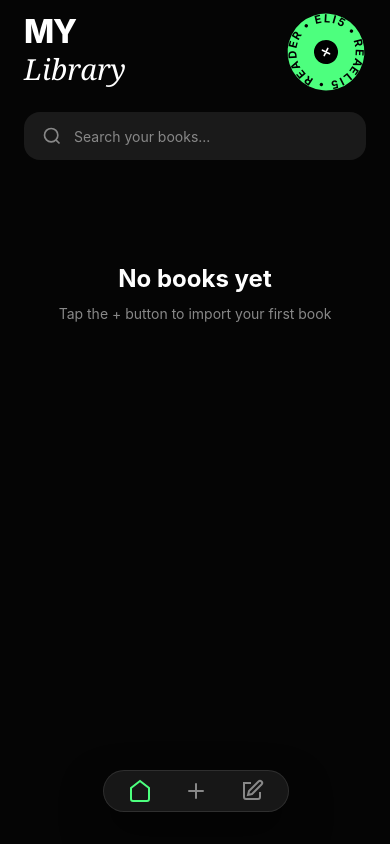
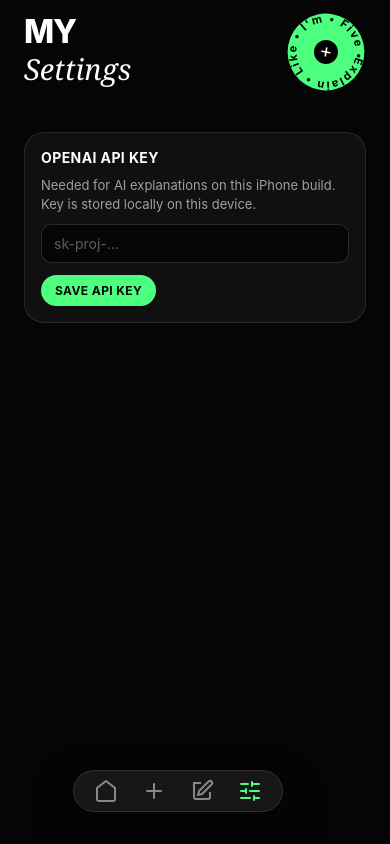
Before and after one commit to bailey-nguyen-108/eli5-reader, a React Native app: screen /Settings in a window 390 px wide. Built offline with nearby package versions, Linux system fonts and the light colour scheme.

Commit message:
Add settings screen and restore reader selection flow

```diff
--- a/App.tsx
+++ b/App.tsx
@@ -8,12 +8,14 @@ import ImportScreen from './src/screens/ImportScreen';
 import ELI5ReaderScreen from './src/screens/ELI5ReaderScreen';
 import LibraryScreen from './src/screens/LibraryScreen';
 import NotebookScreen from './src/screens/NotebookScreen';
+import SettingsScreen from './src/screens/SettingsScreen';
 
 export type RootStackParamList = {
   Import: undefined;
   Reader: undefined;
   Library: undefined;
   Notebook: undefined;
+  Settings: undefined;
 };
 
 const Stack = createNativeStackNavigator<RootStackParamList>();
@@ -36,6 +38,7 @@ export default function App() {
             <Stack.Screen name="Reader" component={ELI5ReaderScreen} />
             <Stack.Screen name="Library" component={LibraryScreen} />
             <Stack.Screen name="Notebook" component={NotebookScreen} />
+            <Stack.Screen name="Settings" component={SettingsScreen} />
           </Stack.Navigator>
         </NavigationContainer>
       </AppProvider>
--- a/src/components/ImportSticker.tsx
+++ b/src/components/ImportSticker.tsx
@@ -37,9 +37,7 @@ export default function ImportSticker() {
           letterSpacing="2"
           fontFamily="Inter"
         >
-          <TextPath href="#circle-path">
-            ELI5 • READER • ELI5 • READER •
-          </TextPath>
+          <TextPath href="#circle-path">Explain • Like • I'm • Five • </TextPath>
         </Text>
         <Circle cx="50" cy="50" r="15" fill="black" />
         <Path
--- a/src/components/NavigationBar.tsx
+++ b/src/components/NavigationBar.tsx
@@ -16,6 +16,7 @@ export default function NavigationBar() {
   const isLibrary = route.name === 'Library';
   const isImport = route.name === 'Import';
   const isNotebook = route.name === 'Notebook';
+  const isSettings = route.name === 'Settings';
 
   return (
     <View style={[styles.navIsland, { bottom: Math.max(insets.bottom, 18) + 14 }]}>
@@ -69,6 +70,69 @@ export default function NavigationBar() {
           />
         </Svg>
       </TouchableOpacity>
+
+      {/* Settings Icon */}
+      <TouchableOpacity
+        style={styles.navItem}
+        onPress={() => navigation.navigate('Settings')}
+      >
+        <Svg width="24" height="24" viewBox="0 0 24 24">
+          <Path
+            d="M10 5H3"
+            stroke={isSettings ? '#4DFF7E' : '#888'}
+            strokeWidth="2"
+            strokeLinecap="round"
+          />
+          <Path
+            d="M12 19H3"
+            stroke={isSettings ? '#4DFF7E' : '#888'}
+            strokeWidth="2"
+            strokeLinecap="round"
+          />
+          <Path
+            d="M14 3v4"
+            stroke={isSettings ? '#4DFF7E' : '#888'}
+            strokeWidth="2"
+            strokeLinecap="round"
+          />
+          <Path
+            d="M16 17v4"
+            stroke={isSettings ? '#4DFF7E' : '#888'}
+            strokeWidth="2"
+            strokeLinecap="round"
+          />
+          <Path
+            d="M21 12h-9"
+            stroke={isSettings ? '#4DFF7E' : '#888'}
+            strokeWidth="2"
+            strokeLinecap="round"
+          />
+          <Path
+            d="M21 19h-5"
+            stroke={isSettings ? '#4DFF7E' : '#888'}
+            strokeWidth="2"
+            strokeLinecap="round"
+          />
+          <Path
+            d="M21 5h-7"
+            stroke={isSettings ? '#4DFF7E' : '#888'}
+            strokeWidth="2"
+            strokeLinecap="round"
+          />
+          <Path
+            d="M8 10v4"
+            stroke={isSettings ? '#4DFF7E' : '#888'}
+            strokeWidth="2"
+            strokeLinecap="round"
+          />
+          <Path
+            d="M8 12H3"
+            stroke={isSettings ? '#4DFF7E' : '#888'}
+            strokeWidth="2"
+            strokeLinecap="round"
+          />
+        </Svg>
+      </TouchableOpacity>
     </View>
   );
 }
@@ -77,13 +141,13 @@ const styles = StyleSheet.create({
   navIsland: {
     position: 'absolute',
     left: '50%',
-    transform: [{ translateX: -92 }],
+    transform: [{ translateX: -122 }],
     backgroundColor: 'rgba(25, 25, 25, 0.95)',
     paddingVertical: 8,
-    paddingHorizontal: 24,
+    paddingHorizontal: 20,
     borderRadius: 40,
     flexDirection: 'row',
-    gap: 32,
+    gap: 24,
     borderWidth: 1,
     borderColor: 'rgba(255,255,255,0.1)',
     shadowColor: '#000',
--- a/src/screens/ELI5ReaderScreen.tsx
+++ b/src/screens/ELI5ReaderScreen.tsx
@@ -198,22 +198,6 @@ export default function ELI5ReaderScreen({ navigation }: ELI5ReaderScreenProps)
     setIsHighlightedSelection(false);
 
     await requestELI5Explanation(selectionValue, trimmedParagraph);
-  };
-
-  const handleNativeWordExplain = async (
-    rawWord: string,
-    paragraph: string,
-    chapterId: string
-  ) => {
-    const cleanedWord = rawWord.replace(/^[^\p{L}\p{N}]+|[^\p{L}\p{N}]+$/gu, '');
-    if (cleanedWord.length < 2) return;
-
-    setCurrentChapterId(chapterId);
-    setCurrentSelection(cleanedWord);
-    setCurrentSelectionContext(paragraph.trim());
-    setIsHighlightedSelection(false);
-
-    await requestELI5Explanation(cleanedWord, paragraph.trim());
   };
 
   const handleCopy = () => {
@@ -484,42 +468,27 @@ export default function ELI5ReaderScreen({ navigation }: ELI5ReaderScreenProps)
             <View key={chapter.id} style={styles.chapterSection}>
               {/* Chapter Content */}
               {chapter.content.split('\n\n').filter(p => p.trim()).map((paragraph, paraIndex) => (
-                Platform.OS === 'web' ? (
                 <Text
                   key={`${chapter.id}-${paraIndex}`}
                   style={styles.paragraph}
                   selectable
-                    {...{
+                  onLongPress={
+                    Platform.OS === 'web'
+                      ? undefined
+                      : () => handleNativeParagraphExplain(paragraph, chapter.id)
+                  }
+                  {...(Platform.OS === 'web'
+                    ? {
                         onMouseUp: () => {
                           setCurrentChapterId(chapter.id);
                           setCurrentSelectionContext(paragraph.trim());
                           handleTextSelection();
                         },
-                    }}
+                      }
+                    : {})}
                 >
                   {renderHighlightedText(paragraph.trim())}
                 </Text>
-                ) : (
-                  <Text
-                    key={`${chapter.id}-${paraIndex}`}
-                    style={styles.paragraph}
-                    onLongPress={() => handleNativeParagraphExplain(paragraph, chapter.id)}
-                  >
-                    {paragraph
-                      .trim()
-                      .split(/\s+/)
-                      .map((word, wordIndex, words) => (
-                        <Text
-                          key={`${chapter.id}-${paraIndex}-${wordIndex}`}
-                          onPress={() => handleNativeWordExplain(word, paragraph, chapter.id)}
-                          style={styles.wordTapTarget}
-                        >
-                          {word}
-                          {wordIndex < words.length - 1 ? ' ' : ''}
-                        </Text>
-                      ))}
-                  </Text>
-                )
               ))}
             </View>
           ))}
@@ -642,9 +611,6 @@ const styles = StyleSheet.create({
     color: '#f0f0f0',
     marginBottom: 28,
   },
-  wordTapTarget: {
-    color: '#f0f0f0',
-  },
   highlightActive: {
     backgroundColor: '#4DFF7E',
     color: '#000000',
--- a/src/screens/ImportScreen.tsx
+++ b/src/screens/ImportScreen.tsx
@@ -1,4 +1,4 @@
-import React, { useState, useMemo, useEffect } from 'react';
+import React, { useState, useMemo } from 'react';
 import {
   View,
   Text,
@@ -50,8 +50,7 @@ export default function ImportScreen({ navigation }: ImportScreenProps) {
   const [processingFileName, setProcessingFileName] = useState('');
   const [menuOpenBookId, setMenuOpenBookId] = useState<string | null>(null);
   const [pendingImport, setPendingImport] = useState<PendingImport | null>(null);
-  const { books, addBook, openBook, deleteBook, settings, updateSettings } = useAppContext();
-  const [apiKeyInput, setApiKeyInput] = useState('');
+  const { books, addBook, openBook, deleteBook } = useAppContext();
 
   // Get recent uploads (last 5 books, sorted by upload date)
   const recentFiles = useMemo(() => {
@@ -59,10 +58,6 @@ export default function ImportScreen({ navigation }: ImportScreenProps) {
       .sort((a, b) => b.uploadedAt - a.uploadedAt)
       .slice(0, 5);
   }, [books]);
-
-  useEffect(() => {
-    setApiKeyInput(settings.openaiApiKey || '');
-  }, [settings.openaiApiKey]);
 
   const createPendingImport = (
     parseResult: Awaited<ReturnType<typeof parseFile>>,
@@ -257,15 +252,6 @@ export default function ImportScreen({ navigation }: ImportScreenProps) {
     });
   };
 
-  const handleSaveApiKey = async () => {
-    const trimmed = apiKeyInput.trim();
-    await updateSettings({ openaiApiKey: trimmed || undefined });
-    notify(
-      'API Key Saved',
-      trimmed ? 'OpenAI API key saved locally on this device.' : 'OpenAI API key cleared.'
-    );
-  };
-
   return (
     <View style={styles.container}>
       <StatusBar barStyle="light-content" />
@@ -288,27 +274,6 @@ export default function ImportScreen({ navigation }: ImportScreenProps) {
           if (menuOpenBookId) setMenuOpenBookId(null);
         }}
       >
-        <View style={styles.apiKeyCard}>
-          <Text style={styles.apiKeyTitle}>AI Key (for this device)</Text>
-          <TextInput
-            style={styles.apiKeyInput}
-            value={apiKeyInput}
-            onChangeText={setApiKeyInput}
-            autoCapitalize="none"
-            autoCorrect={false}
-            placeholder="sk-proj-..."
-            placeholderTextColor="rgba(255,255,255,0.38)"
-          />
-          <TouchableOpacity
-            style={styles.apiKeySaveButton}
-            onPress={handleSaveApiKey}
-            activeOpacity={0.75}
-          >
-            <Text style={styles.apiKeySaveButtonText}>Save API Key</Text>
-          </TouchableOpacity>
-        </View>
-
-
         {/* Upload Area */}
         <TouchableOpacity
           style={styles.uploadArea}
@@ -553,46 +518,6 @@ const styles = StyleSheet.create({
     fontSize: 29,
     fontWeight: '400',
     color: '#ffffff',
-  },
-  apiKeyCard: {
-    borderRadius: 16,
-    backgroundColor: '#101010',
-    borderWidth: 1,
-    borderColor: 'rgba(255,255,255,0.1)',
-    padding: 14,
-    gap: 10,
-    marginBottom: 20,
-  },
-  apiKeyTitle: {
-    fontSize: 12,
-    fontWeight: '700',
-    letterSpacing: 1,
-    textTransform: 'uppercase',
-    color: '#8f8f8f',
-  },
-  apiKeyInput: {
-    borderRadius: 10,
-    borderWidth: 1,
-    borderColor: 'rgba(255,255,255,0.12)',
-    backgroundColor: '#060606',
-    color: '#ffffff',
-    paddingHorizontal: 12,
-    paddingVertical: 10,
-    fontSize: 14,
-  },
-  apiKeySaveButton: {
-    alignSelf: 'flex-start',
-    borderRadius: 999,
-    backgroundColor: '#4DFF7E',
-    paddingHorizontal: 14,
-    paddingVertical: 8,
-  },
-  apiKeySaveButtonText: {
-    color: '#050505',
-    fontSize: 12,
-    fontWeight: '700',
-    letterSpacing: 0.4,
-    textTransform: 'uppercase',
   },
   uploadArea: {
     borderWidth: 2,
--- /dev/null
+++ b/src/screens/SettingsScreen.tsx
@@ -0,0 +1,175 @@
+import React, { useEffect, useState } from 'react';
+import {
+  View,
+  Text,
+  StyleSheet,
+  ScrollView,
+  StatusBar,
+  TextInput,
+  TouchableOpacity,
+} from 'react-native';
+import { NativeStackNavigationProp } from '@react-navigation/native-stack';
+import { useSafeAreaInsets } from 'react-native-safe-area-context';
+import { RootStackParamList } from '../../App';
+import ImportSticker from '../components/ImportSticker';
+import NavigationBar from '../components/NavigationBar';
+import { useAppContext } from '../context/AppContext';
+import { notify } from '../utils/dialogs';
+
+type SettingsScreenNavigationProp = NativeStackNavigationProp<
+  RootStackParamList,
+  'Settings'
+>;
+
+interface SettingsScreenProps {
+  navigation: SettingsScreenNavigationProp;
+}
+
+export default function SettingsScreen({ navigation }: SettingsScreenProps) {
+  const insets = useSafeAreaInsets();
+  const { settings, updateSettings } = useAppContext();
+  const [apiKeyInput, setApiKeyInput] = useState('');
+
+  useEffect(() => {
+    setApiKeyInput(settings.openaiApiKey || '');
+  }, [settings.openaiApiKey]);
+
+  const handleSaveApiKey = async () => {
+    const trimmed = apiKeyInput.trim();
+    await updateSettings({ openaiApiKey: trimmed || undefined });
+    notify(
+      'Saved',
+      trimmed
+        ? 'OpenAI API key saved on this device.'
+        : 'OpenAI API key removed from this device.'
+    );
+  };
+
+  return (
+    <View style={styles.container}>
+      <StatusBar barStyle="light-content" />
+
+      <View style={[styles.header, { paddingTop: insets.top + 12 }]}>
+        <View style={styles.pageTitle}>
+          <Text style={styles.pageTitleMain}>MY</Text>
+          <Text style={styles.pageTitleSub}>Settings</Text>
+        </View>
+        <ImportSticker />
+      </View>
+
+      <ScrollView
+        style={styles.content}
+        contentContainerStyle={styles.contentInner}
+        showsVerticalScrollIndicator={false}
+      >
+        <View style={styles.card}>
+          <Text style={styles.cardTitle}>OpenAI API Key</Text>
+          <Text style={styles.cardHint}>
+            Needed for AI explanations on this iPhone build. Key is stored locally on this device.
+          </Text>
+          <TextInput
+            style={styles.input}
+            value={apiKeyInput}
+            onChangeText={setApiKeyInput}
+            autoCapitalize="none"
+            autoCorrect={false}
+            placeholder="sk-proj-..."
+            placeholderTextColor="rgba(255,255,255,0.35)"
+          />
+          <TouchableOpacity style={styles.saveButton} onPress={handleSaveApiKey} activeOpacity={0.8}>
+            <Text style={styles.saveButtonText}>Save API Key</Text>
+          </TouchableOpacity>
+        </View>
+      </ScrollView>
+
+      <NavigationBar />
+    </View>
+  );
+}
+
+const styles = StyleSheet.create({
+  container: {
+    flex: 1,
+    backgroundColor: '#050505',
+  },
+  header: {
+    paddingTop: 50,
+    paddingHorizontal: 24,
+    paddingBottom: 20,
+    flexDirection: 'row',
+    justifyContent: 'space-between',
+    alignItems: 'center',
+    zIndex: 10,
+  },
+  pageTitle: {
+    gap: 2,
+  },
+  pageTitleMain: {
+    fontSize: 32,
+    lineHeight: 30,
+    fontWeight: '800',
+    letterSpacing: -1.28,
+    textTransform: 'uppercase',
+    color: '#ffffff',
+  },
+  pageTitleSub: {
+    fontFamily: 'Georgia',
+    fontStyle: 'italic',
+    fontSize: 29,
+    fontWeight: '400',
+    color: '#ffffff',
+  },
+  content: {
+    flex: 1,
+  },
+  contentInner: {
+    paddingHorizontal: 24,
+    paddingVertical: 20,
+    paddingBottom: 120,
+  },
+  card: {
+    borderRadius: 20,
+    borderWidth: 1,
+    borderColor: 'rgba(255,255,255,0.1)',
+    backgroundColor: '#101010',
+    padding: 16,
+    gap: 10,
+  },
+  cardTitle: {
+    fontSize: 14,
+    fontWeight: '700',
+    color: '#ffffff',
+    letterSpacing: 0.4,
+    textTransform: 'uppercase',
+  },
+  cardHint: {
+    fontSize: 13,
+    lineHeight: 19,
+    color: 'rgba(255,255,255,0.6)',
+  },
+  input: {
+    borderRadius: 10,
+    borderWidth: 1,
+    borderColor: 'rgba(255,255,255,0.14)',
+    backgroundColor: '#060606',
+    color: '#ffffff',
+    paddingHorizontal: 12,
+    paddingVertical: 10,
+    fontSize: 14,
+  },
+  saveButton: {
+    alignSelf: 'flex-start',
+    borderRadius: 999,
+    backgroundColor: '#4DFF7E',
+    paddingHorizontal: 14,
+    paddingVertical: 8,
+    marginTop: 2,
+  },
+  saveButtonText: {
+    color: '#050505',
+    fontSize: 12,
+    fontWeight: '700',
+    letterSpacing: 0.4,
+    textTransform: 'uppercase',
+  },
+});
```
Lines whose indentation alone changed are shown as unchanged.
